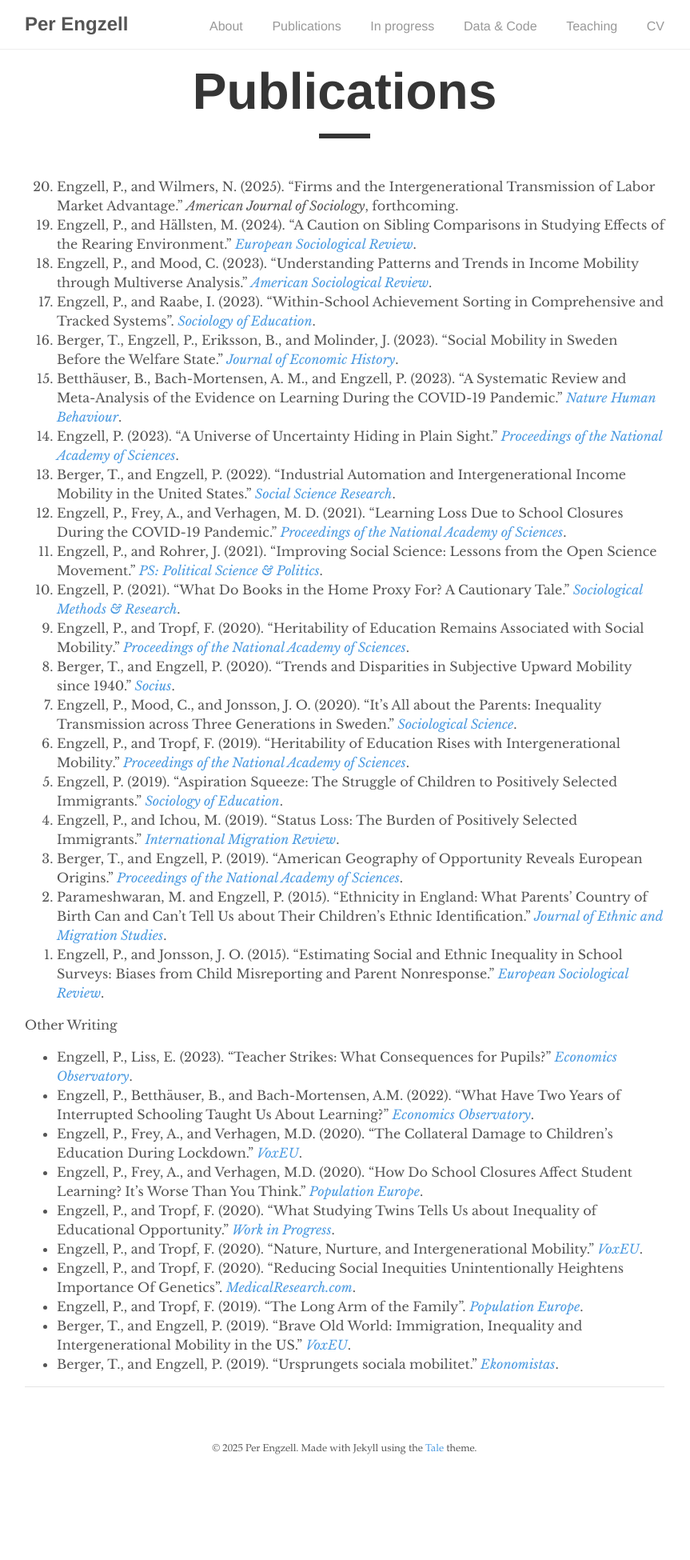
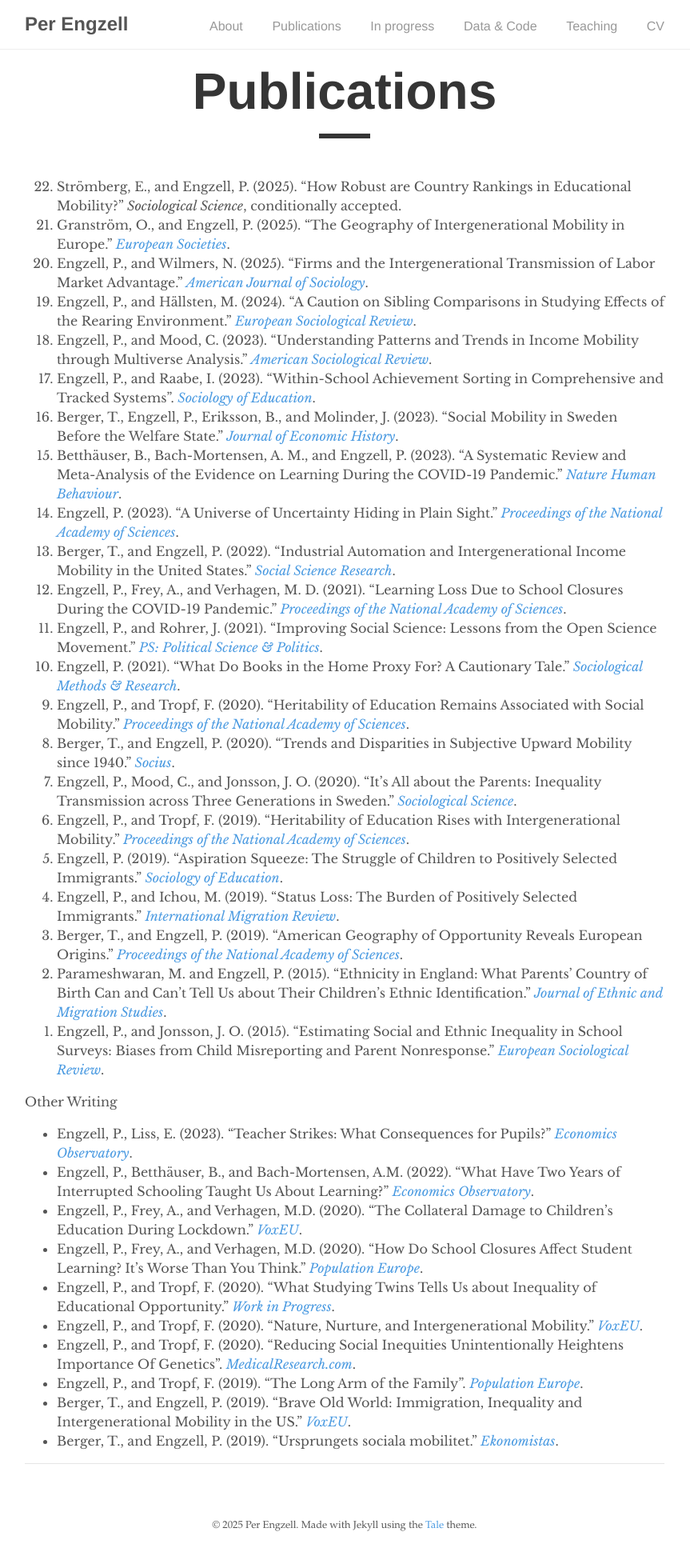
Before and after one commit to pengzell/pengzell.github.io, a Jekyll site: the page built from _pages/publications.md, in a window 1280 px wide. Shown: the whole page at 80% size, without its empty margins (209-1072 px from the left). Built offline with Jekyll 4.4.1, drawn with Linux system fonts in a browser that asks for light colours; before the commit the page ends 1854 px from its top, so only the background shows below that.

Commit message:
Update publications.md

```diff
--- a/_pages/publications.md
+++ b/_pages/publications.md
@@ -5,7 +5,9 @@ author: "Per Engzell"
 permalink: /publications/
 ---
 
-1. Engzell, P., and Wilmers, N. (2025). "Firms and the Intergenerational Transmission of Labor Market Advantage." *American Journal of Sociology*, forthcoming.
+1. Strömberg, E., and Engzell, P. (2025). "How Robust are Country Rankings in Educational Mobility?" *Sociological Science*, conditionally accepted.
+1. Granström, O., and Engzell, P. (2025). "The Geography of Intergenerational Mobility in Europe." [*European Societies*](https://doi.org/10.1162/euso.a.39).
+1. Engzell, P., and Wilmers, N. (2025). "Firms and the Intergenerational Transmission of Labor Market Advantage." [*American Journal of Sociology*](https://doi.org/10.1086/736993).
 1. Engzell, P., and Hällsten, M. (2024). "A Caution on Sibling Comparisons in Studying Effects of the Rearing Environment." [*European Sociological Review*](https://doi.org/10.1093/esr/jcae037).
 1. Engzell, P., and Mood, C. (2023). "Understanding Patterns and Trends in Income Mobility through Multiverse Analysis." [*American Sociological Review*](https://doi.org/10.1177/00031224231180607).
 1. Engzell, P., and Raabe, I. (2023). "Within-School Achievement Sorting in Comprehensive and Tracked Systems". [*Sociology of Education*](https://doi.org/10.1177/00380407231183952).
```
